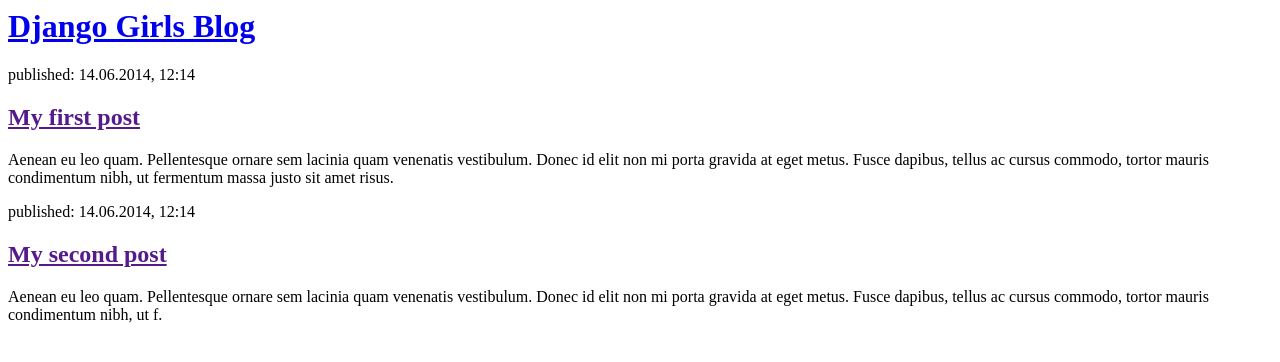
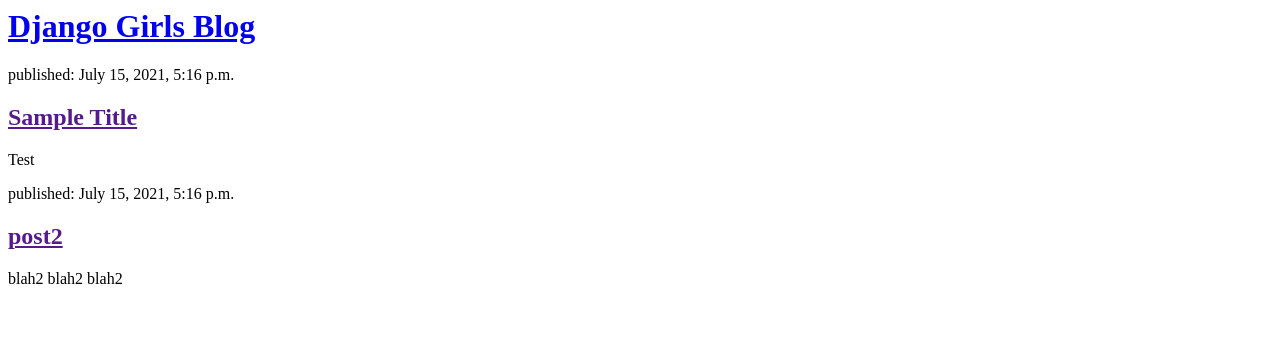
Before and after one commit to sinaFiroozan88/sina_blog, a Django app: page / in a window 1280 px wide. Shown: the top 362 px of the page. Run offline with Django 3.2, Linux system fonts and the light colour scheme; data comes from the database, SQL or seed files in the repository; both versions use the stored data as it was after the commit.

Commit message:
Modified templates to display posts from database.

```diff
--- a/root/templates/root/post_list.html
+++ b/root/templates/root/post_list.html
@@ -1,4 +1,4 @@
-<html>
+<html lang="en">
     <head>
         <title>Django Girls blog</title>
     </head>
@@ -7,16 +7,12 @@
             <h1><a href="/">Django Girls Blog</a></h1>
         </div>
 
+    {% for post in posts %}
         <div>
-            <p>published: 14.06.2014, 12:14</p>
-            <h2><a href="">My first post</a></h2>
-            <p>Aenean eu leo quam. Pellentesque ornare sem lacinia quam venenatis vestibulum. Donec id elit non mi porta gravida at eget metus. Fusce dapibus, tellus ac cursus commodo, tortor mauris condimentum nibh, ut fermentum massa justo sit amet risus.</p>
+            <p>published: {{ post.published_date }}</p>
+            <h2><a href="">{{ post.title }}</a></h2>
+            <p>{{ post.text | linebreaksbr }}</p>
         </div>
-
-        <div>
-            <p>published: 14.06.2014, 12:14</p>
-            <h2><a href="">My second post</a></h2>
-            <p>Aenean eu leo quam. Pellentesque ornare sem lacinia quam venenatis vestibulum. Donec id elit non mi porta gravida at eget metus. Fusce dapibus, tellus ac cursus commodo, tortor mauris condimentum nibh, ut f.</p>
-        </div>
+    {% endfor %}
     </body>
 </html>
--- a/root/views.py
+++ b/root/views.py
@@ -1,5 +1,8 @@
 from django.shortcuts import render
+from django.utils import timezone
+from .import models
 
 
 def post_list(request):
-    return render(request, 'root/post_list.html', {})
+    posts = models.Post.objects.filter(published_date__lte=timezone.now()).order_by('published_date')
+    return render(request, 'root/post_list.html', {'posts': posts})
```
Also changed, not shown: db.sqlite3.
